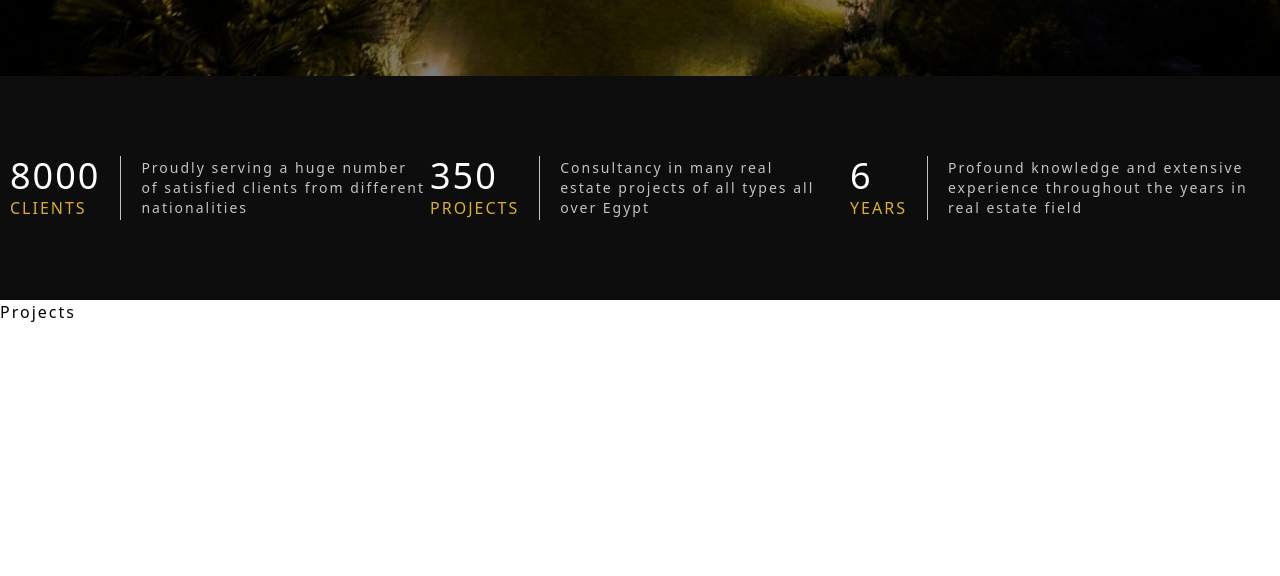
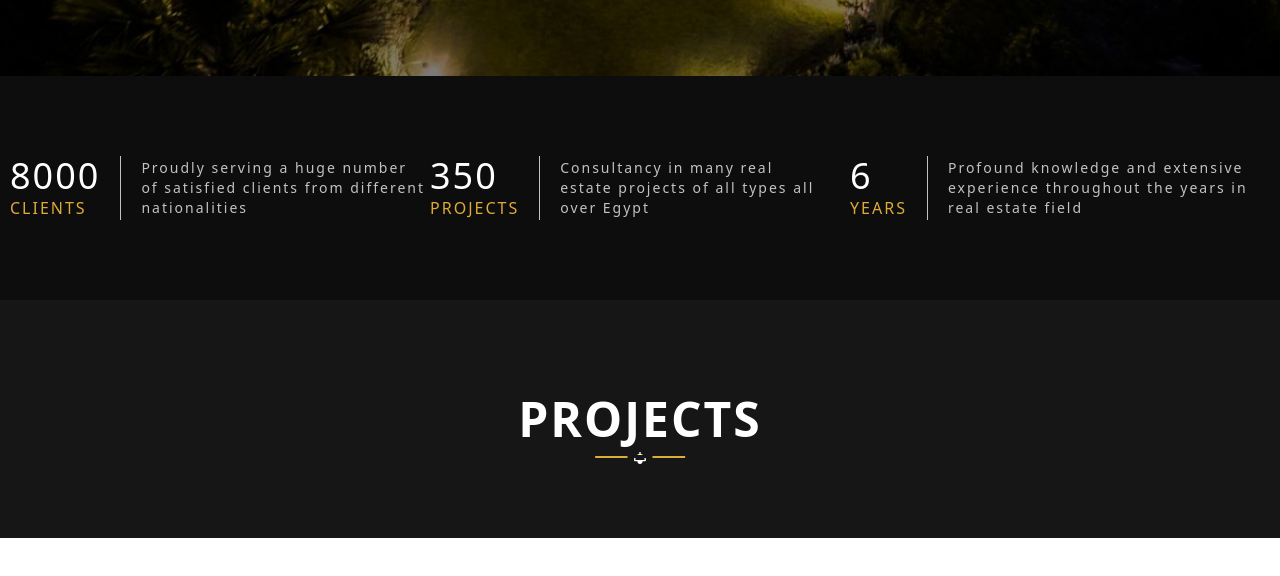
Before and after one commit to mustafa-khaled/Real-Estate-Website, a React (Vite) app: page / in a window 1280 px wide. Shown: the part 724-1300 px from the top of the page. Built offline with nearby package versions, Linux system fonts and the light colour scheme.

Commit message:
create reusable section head

```diff
--- a/src/components/MainHead.jsx
+++ /dev/null
@@ -1,5 +0,0 @@
-function MainHead({ children }) {
-  return <h1>{children}</h1>;
-}
-
-export default MainHead;
--- a/src/components/home/Projects.jsx
+++ b/src/components/home/Projects.jsx
@@ -1,5 +1,11 @@
+import MainHead from "../mainHead/MainHead";
+
 function Projects() {
-  return <div>Projects</div>;
+  return (
+    <div className="bg-lightGray text-white py-[80px]">
+      <MainHead>Projects</MainHead>
+    </div>
+  );
 }
 
 export default Projects;
--- /dev/null
+++ b/src/components/mainHead/MainHead.jsx
@@ -0,0 +1,15 @@
+import styles from "./MainHead.module.css";
+
+import { MdLight } from "react-icons/md";
+
+function MainHead({ children }) {
+  return (
+    <h1
+      className={`${styles["main-head"]} relative py-[15px] text-center sm:text-5xl text-3xl uppercase font-bold`}>
+      {children}
+      <MdLight className="absolute bottom-[-8px] left-[50%] translate-x-[-50%] text-base" />
+    </h1>
+  );
+}
+
+export default MainHead;
--- /dev/null
+++ b/src/components/mainHead/MainHead.module.css
@@ -0,0 +1,42 @@
+.main-head::before {
+  content: "";
+  position: absolute;
+  left: 50%;
+  bottom: 0;
+  width: 70px;
+  height: 2px;
+  background-color: #dcac36;
+  transform: translateX(-50%);
+  -webkit-transform: translateX(-50%);
+  -moz-transform: translateX(-50%);
+  -ms-transform: translateX(-50%);
+  -o-transform: translateX(-50%);
+  animation: widthAnimation 2s ease-in-out infinite;
+}
+
+.main-head::after {
+  content: "";
+  position: absolute;
+  left: 50%;
+  bottom: 0;
+  width: 25px;
+  height: 3px;
+  background-color: #161616;
+  transform: translateX(-50%);
+  -webkit-transform: translateX(-50%);
+  -moz-transform: translateX(-50%);
+  -ms-transform: translateX(-50%);
+  -o-transform: translateX(-50%);
+}
+
+@keyframes widthAnimation {
+  0% {
+    width: 70px;
+  }
+  50% {
+    width: 90px;
+  }
+  100% {
+    width: 70px;
+  }
+}
--- a/tailwind.config.js
+++ b/tailwind.config.js
@@ -8,6 +8,7 @@ export default {
         primary: "#DCAC36",
         secondary: "#0D0D0D",
         gray: "rgba(255, 255, 255, 0.75)",
+        lightGray: "#161616",
       },
     },
   },
```
